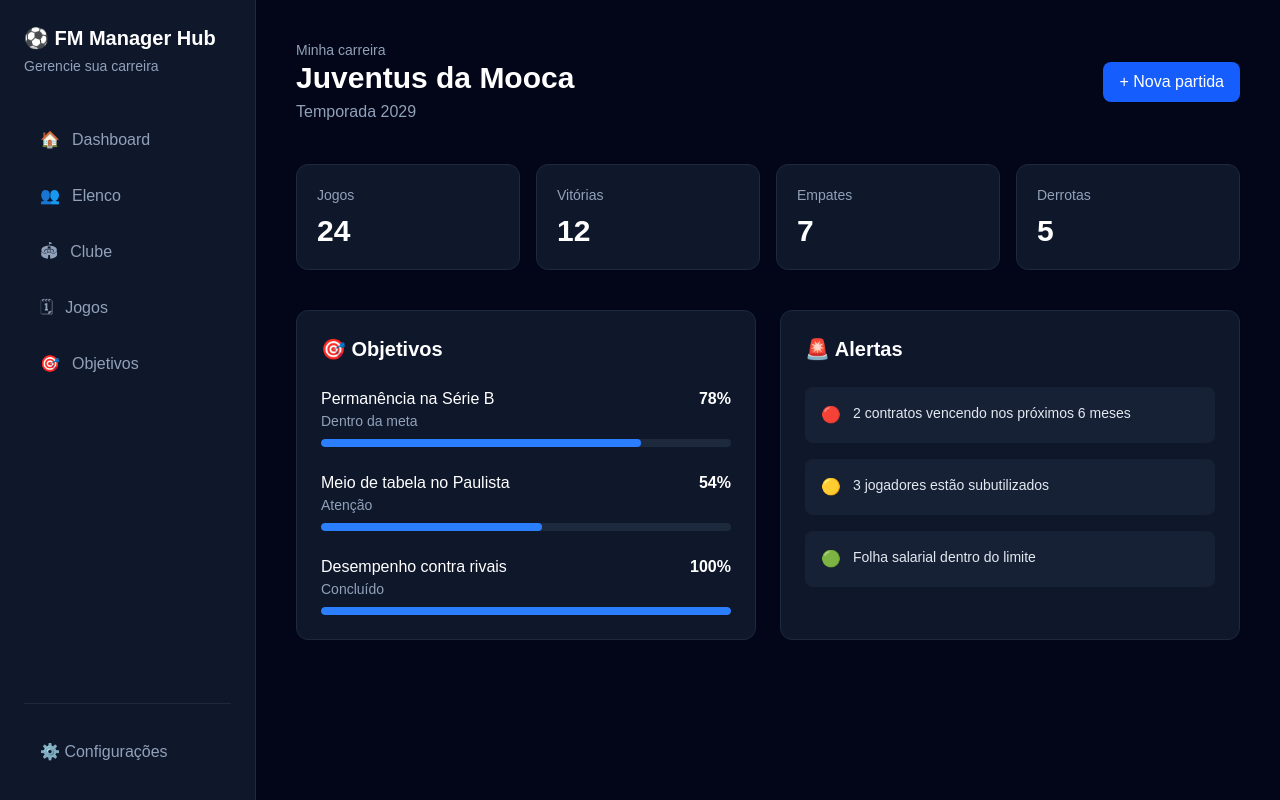
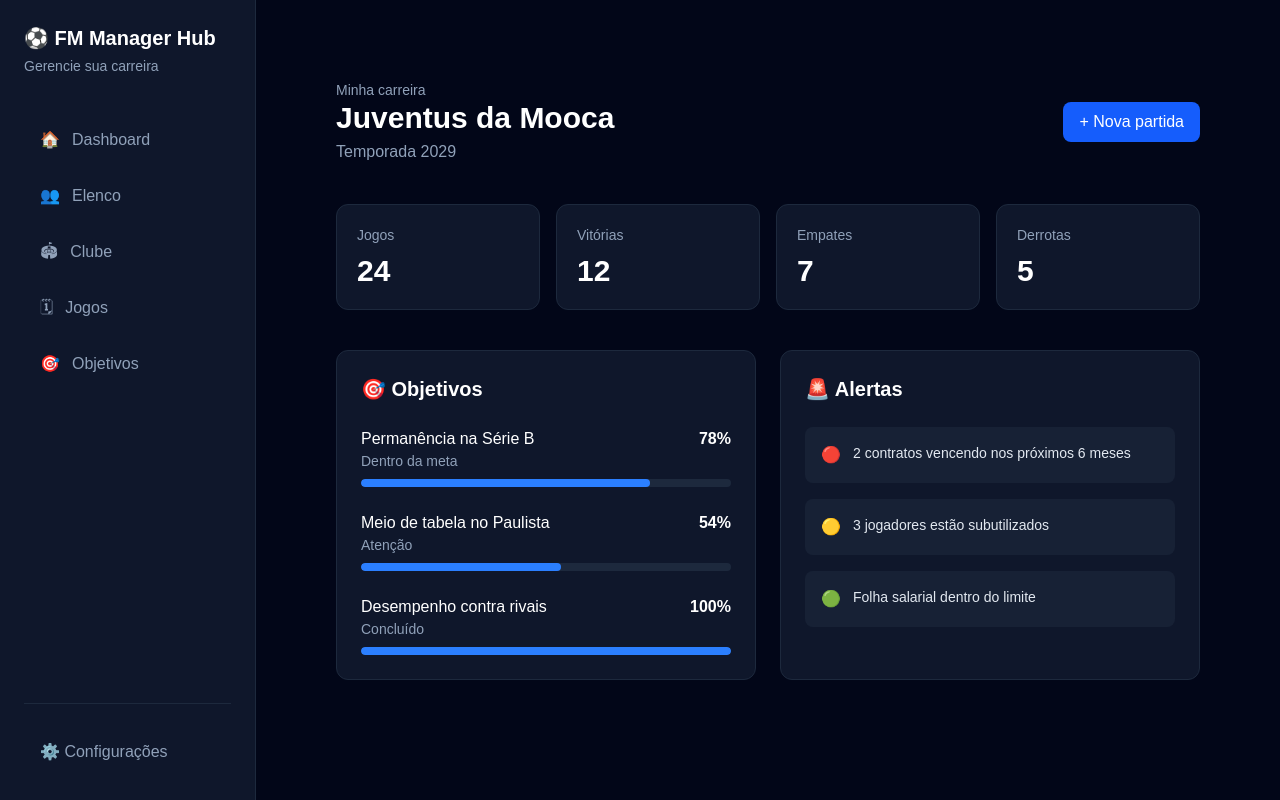
Before and after one commit to gabrielmiilanez/fm-manager-hub, a Next.js app: page / in a window 1280 px wide. Built offline with nearby package versions, Linux system fonts and the light colour scheme.

Commit message:
:construction: refact: implementação do AppShell

```diff
--- a/app/club/page.tsx
+++ b/app/club/page.tsx
@@ -1,12 +1,8 @@
-import { Sidebar } from "@/components/layout/Sidebar";
+import { AppShell } from "@/components/layout/AppShell";
 
 export default function ClubPage() {
   return (
-    <main className="min-h-screen bg-slate-950 text-white">
-      <div className="flex min-h-screen">
-        <Sidebar />
-
-        <section className="flex-1 p-6 md:p-10">
+    <AppShell>
       <div className="mb-10">
         <p className="text-sm text-slate-400">
           Informações da carreira
@@ -26,8 +22,6 @@ export default function ClubPage() {
           As informações do clube aparecerão aqui.
         </p>
       </div>
-        </section>
-      </div>
-    </main>
+    </AppShell>
   );
 }
--- a/app/matches/page.tsx
+++ b/app/matches/page.tsx
@@ -1,12 +1,8 @@
-import { Sidebar } from "@/components/layout/Sidebar";
+import { AppShell } from "@/components/layout/AppShell";
 
 export default function MatchesPage() {
   return (
-    <main className="min-h-screen bg-slate-950 text-white">
-      <div className="flex min-h-screen">
-        <Sidebar />
-
-        <section className="flex-1 p-6 md:p-10">
+    <AppShell>
       <div className="mb-10">
         <p className="text-sm text-slate-400">
           Temporada 2029
@@ -30,8 +26,6 @@ export default function MatchesPage() {
           + Adicionar partida
         </button>
       </div>
-        </section>
-      </div>
-    </main>
+    </AppShell>
   );
 }
--- a/app/objectives/page.tsx
+++ b/app/objectives/page.tsx
@@ -1,12 +1,8 @@
-import { Sidebar } from "@/components/layout/Sidebar";
+import { AppShell } from "@/components/layout/AppShell";
 
 export default function ObjectivesPage() {
   return (
-    <main className="min-h-screen bg-slate-950 text-white">
-      <div className="flex min-h-screen">
-        <Sidebar />
-
-        <section className="flex-1 p-6 md:p-10">
+    <AppShell>
       <div className="mb-10">
         <p className="text-sm text-slate-400">
           Planejamento da temporada
@@ -30,8 +26,6 @@ export default function ObjectivesPage() {
           + Criar objetivo
         </button>
       </div>
-        </section>
-      </div>
-    </main>
+    </AppShell>
   );
 }
--- a/app/page.tsx
+++ b/app/page.tsx
@@ -1,4 +1,4 @@
-import { Sidebar } from "@/components/layout/Sidebar";
+import { AppShell } from "@/components/layout/AppShell";
 
 const stats = [
   { label: "Jogos", value: "24" },
@@ -42,12 +42,8 @@ const alerts = [
 
 export default function Home() {
   return (
-    <main className="min-h-screen bg-slate-950 text-white">
-      <div className="flex min-h-screen">
-        <Sidebar />
-
-        {/* Conteúdo */}
-        <section className="flex-1 p-6 md:p-10">
+    <AppShell>
+      <section className="flex-1 p-6 md:p-10">
           {/* Header */}
           <header className="mb-10 flex flex-col justify-between gap-4 md:flex-row md:items-center">
             <div>
@@ -147,7 +143,6 @@ export default function Home() {
             </section>
           </div>
         </section>
-      </div>
-    </main>
+    </AppShell>
   );
 }
--- a/app/squad/page.tsx
+++ b/app/squad/page.tsx
@@ -1,12 +1,8 @@
-import { Sidebar } from "@/components/layout/Sidebar";
+import { AppShell } from "@/components/layout/AppShell";
 
 export default function SquadPage() {
   return (
-    <main className="min-h-screen bg-slate-950 text-white">
-      <div className="flex min-h-screen">
-        <Sidebar />
-
-        <section className="flex-1 p-6 md:p-10">
+    <AppShell>
       <div className="mb-10">
         <p className="text-sm text-slate-400">
           Gestão do time
@@ -30,8 +26,6 @@ export default function SquadPage() {
           + Adicionar jogador
         </button>
       </div>
-        </section>
-      </div>
-    </main>
+    </AppShell>
   );
 }
--- /dev/null
+++ b/components/layout/AppShell.tsx
@@ -0,0 +1,20 @@
+import { ReactNode } from "react";
+import { Sidebar } from "./Sidebar";
+
+interface AppShellProps {
+  children: ReactNode;
+}
+
+export function AppShell({ children }: AppShellProps) {
+  return (
+    <main className="min-h-screen bg-slate-950 text-white">
+      <div className="flex min-h-screen">
+        <Sidebar />
+
+        <section className="flex-1 p-6 md:p-10">
+          {children}
+        </section>
+      </div>
+    </main>
+  );
+}
```
Lines whose indentation alone changed are shown as unchanged.
